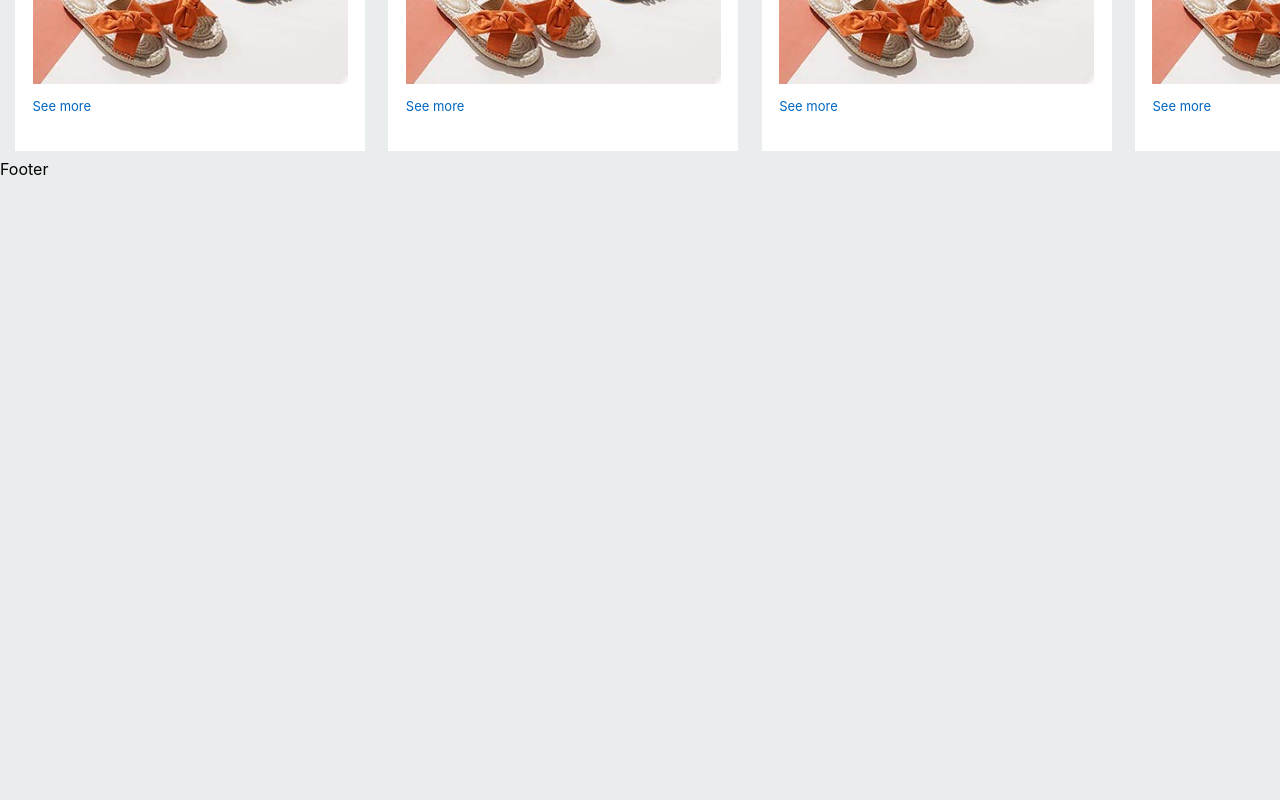
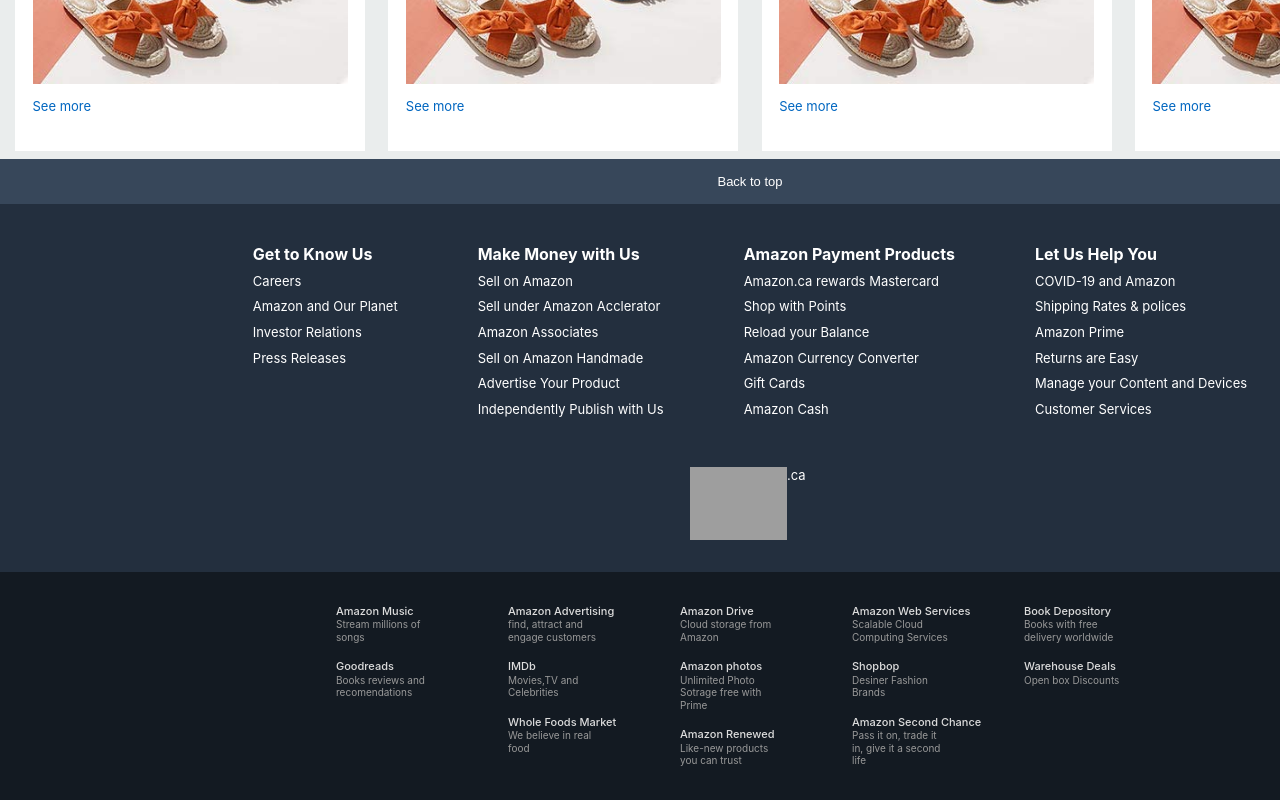
Before and after one commit to gursharan4312/amazon-clone, a React (Create React App) app: page / in a window 1280 px wide. Shown: the part 3390-4190 px from the top of the page. Before the commit the page ends 3569 px from the top, so only its background shows below. Built offline with nearby package versions, Linux system fonts and the light colour scheme; grey boxes are pictures that could not be loaded.

Commit message:
footer created

```diff
--- a/src/components/Footer.js
+++ b/src/components/Footer.js
@@ -1,9 +1,153 @@
-import React from 'react'
+import React from "react";
+import "./css/footer.scss";
+import { Link } from "react-router-dom";
 
 export default function Footer() {
-    return (
-        <div>
-            Footer
+  return (
+    <footer className="footer">
+      <button className="footer_backTop">Back to top</button>
+      <div className="foooter_main_links">
+        <div className="footer_main_section">
+          <h5>Get to Know Us</h5>
+          <ul>
+            <li>Careers</li>
+            <li>Amazon and Our Planet</li>
+            <li>Investor Relations</li>
+            <li>Press Releases</li>
+          </ul>
         </div>
-    )
+        <div className="footer_main_section">
+          <h5>Make Money with Us</h5>
+          <ul>
+            <li>Sell on Amazon</li>
+            <li>Sell under Amazon Acclerator</li>
+            <li>Amazon Associates</li>
+            <li>Sell on Amazon Handmade</li>
+            <li>Advertise Your Product</li>
+            <li>Independently Publish with Us</li>
+          </ul>
+        </div>
+        <div className="footer_main_section">
+          <h5>Amazon Payment Products</h5>
+          <ul>
+            <li>Amazon.ca rewards Mastercard</li>
+            <li>Shop with Points</li>
+            <li>Reload your Balance</li>
+            <li>Amazon Currency Converter</li>
+            <li>Gift Cards</li>
+            <li>Amazon Cash</li>
+          </ul>
+        </div>
+        <div className="footer_main_section">
+          <h5>Let Us Help You</h5>
+          <ul>
+            <li>COVID-19 and Amazon</li>
+            <li>Shipping Rates &amp; polices</li>
+            <li>Amazon Prime</li>
+            <li>Returns are Easy</li>
+            <li>Manage your Content and Devices</li>
+            <li>Customer Services</li>
+          </ul>
+        </div>
+      </div>
+      <div className="footer_logo_section">
+        <Link to="/" className="footer_logo">
+          <img
+            className="footer_logo_img"
+            src="http://pngimg.com/uploads/amazon/amazon_PNG11.png"
+            alt="logo"
+          />
+          <span className="foter_logo_extension">.ca</span>
+        </Link>
+      </div>
+      <div className="footer_extra_links">
+        <div className="footer_extra_link_section">
+          <ul>
+            <li>
+              <span className="link_header">Amazon Music</span>
+              <span className="link_details">Stream millions of songs </span>
+            </li>
+            <li>
+              <span className="link_header">Goodreads</span>
+              <span className="link_details">
+                Books reviews and recomendations
+              </span>
+            </li>
+          </ul>
+        </div>
+        <div className="footer_extra_link_section">
+          <ul>
+            <li>
+              <span className="link_header">Amazon Advertising</span>
+              <span className="link_details">
+                find, attract and engage customers
+              </span>
+            </li>
+            <li>
+              <span className="link_header">IMDb</span>
+              <span className="link_details">Movies,TV and Celebrities</span>
+            </li>
+            <li>
+              <span className="link_header">Whole Foods Market</span>
+              <span className="link_details">We believe in real food</span>
+            </li>
+          </ul>
+        </div>
+        <div className="footer_extra_link_section">
+          <ul>
+            <li>
+              <span className="link_header">Amazon Drive</span>
+              <span className="link_details">Cloud storage from Amazon</span>
+            </li>
+            <li>
+              <span className="link_header">Amazon photos</span>
+              <span className="link_details">
+                Unlimited Photo Sotrage free with Prime
+              </span>
+            </li>
+            <li>
+              <span className="link_header">Amazon Renewed</span>
+              <span className="link_details">
+                Like-new products you can trust
+              </span>
+            </li>
+          </ul>
+        </div>
+        <div className="footer_extra_link_section">
+          <ul>
+            <li>
+              <span className="link_header">Amazon Web Services</span>
+              <span className="link_details">
+                Scalable Cloud Computing Services
+              </span>
+            </li>
+            <li>
+              <span className="link_header">Shopbop</span>
+              <span className="link_details">Desiner Fashion Brands</span>
+            </li>
+            <li>
+              <span className="link_header">Amazon Second Chance</span>
+              <span className="link_details">
+                Pass it on, trade it in, give it a second life
+              </span>
+            </li>
+          </ul>
+        </div>
+        <div className="footer_extra_link_section">
+          <ul>
+            <li>
+              <span className="link_header">Book Depository</span>
+              <span className="link_details">
+                Books with free delivery worldwide
+              </span>
+            </li>
+            <li>
+              <span className="link_header">Warehouse Deals</span>
+              <span className="link_details">Open box Discounts</span>
+            </li>
+          </ul>
+        </div>
+      </div>
+    </footer>
+  );
 }
--- /dev/null
+++ b/src/components/css/footer.scss
@@ -0,0 +1,97 @@
+.footer {
+  background-color: #232f3e;
+  width: 100%;
+  min-width: 1500px;
+  .footer_backTop {
+    display: block;
+    width: 100%;
+    color: #fff;
+    padding: 1em 0;
+    background-color: rgb(55, 71, 90);
+    border: none;
+    font-size: 13px;
+    line-height: 19px;
+    &:hover {
+      cursor: pointer;
+      background-color: rgba(80, 103, 131, 0.6);
+    }
+  }
+  .foooter_main_links {
+    display: flex;
+    color: #fff;
+    justify-content: center;
+    .footer_main_section {
+      margin: 2.5em;
+      h5 {
+        font-weight: 700;
+        font-size: 1em;
+        margin-bottom: 10px;
+      }
+      ul {
+        padding: 0;
+        list-style-type: none;
+        font-size: 13px;
+        li {
+          line-height: 120%;
+          margin-bottom: 10px;
+          &:hover {
+            cursor: pointer;
+            text-decoration: underline;
+          }
+        }
+      }
+    }
+  }
+  .footer_logo_section {
+    display: flex;
+    justify-content: center;
+    align-items: center;
+    padding-bottom: 2em;
+    .footer_logo {
+      width: 120px;
+      margin: 0 2em;
+      text-decoration: none;
+      color: #fff;
+      display: inline-flex;
+      .footer_logo_img {
+        width: 97px;
+        display: inline-block;
+      }
+    }
+  }
+  .footer_extra_links {
+    background-color: #131a22;
+    color: #fff;
+    display: flex;
+    justify-content: center;
+    .footer_extra_link_section {
+      margin: 1em;
+      color: #ddd;
+      ul {
+        list-style-type: none;
+        font-size: 11px;
+        line-height: 115%;
+        padding: 0;
+        li {
+          display: flex;
+          flex-direction: column;
+          margin: 1.5em 0;
+          width: 140px;
+          .link_header {
+            font-weight: 500;
+            margin-bottom: 1px;
+          }
+          .link_details {
+            font-size: 10px;
+            color: #999;
+            width: 70%;
+          }
+          &:hover {
+            cursor: pointer;
+            text-decoration: underline;
+          }
+        }
+      }
+    }
+  }
+}
```
